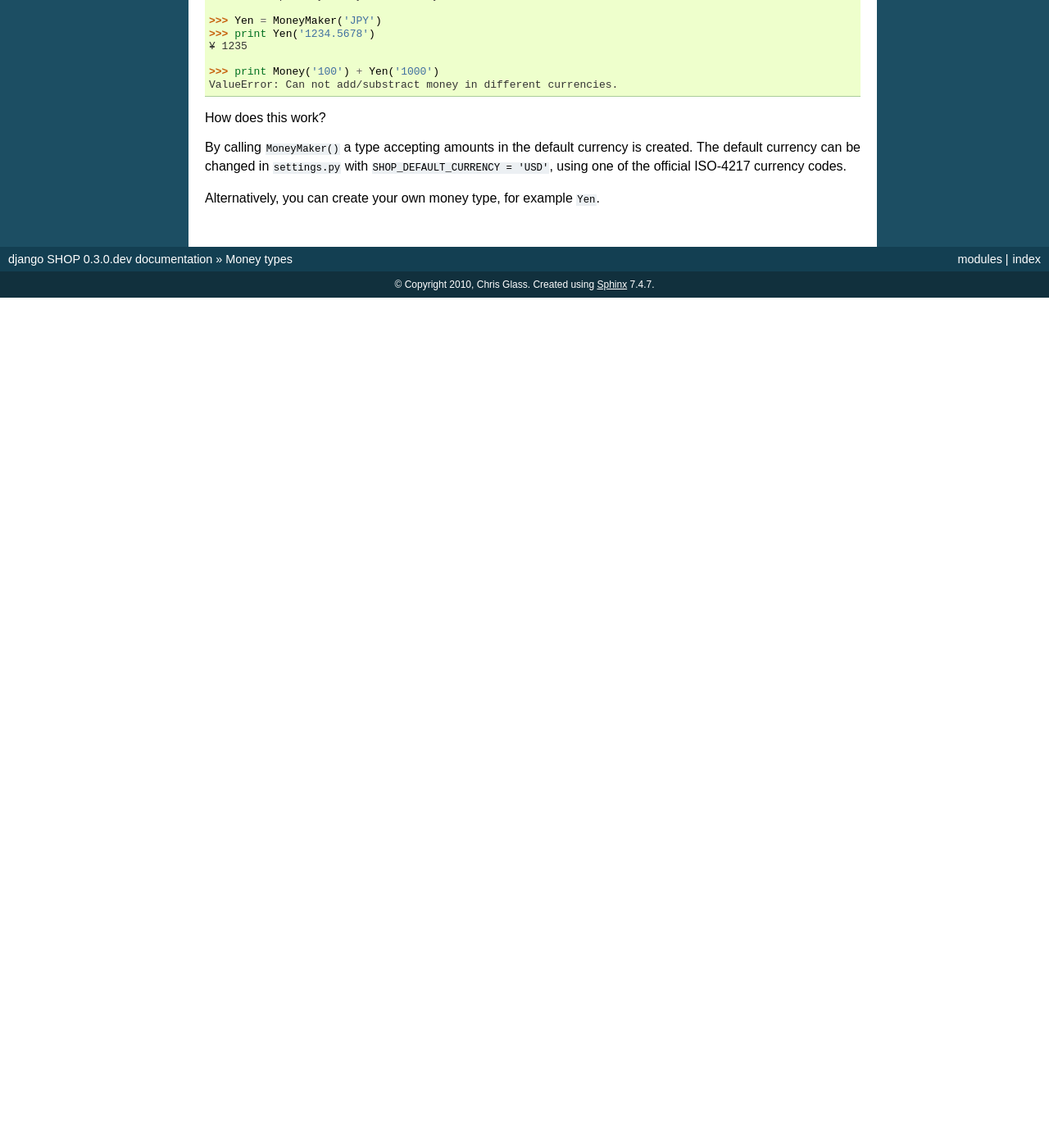
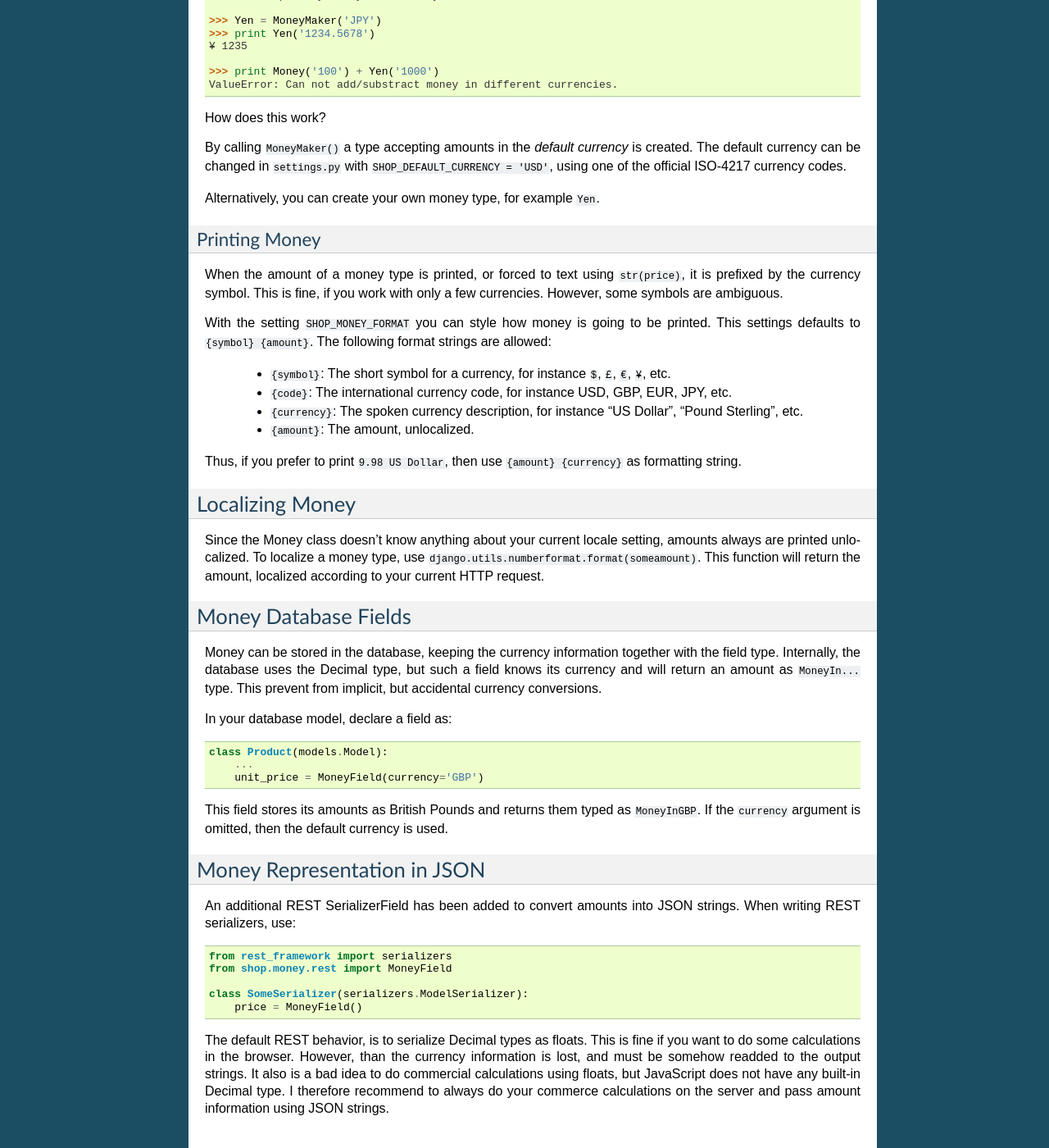
Before and after one commit to zootopia106/django-shop, a Sphinx documentation site: the page built from docs/money-types.rst, in a window 1280 px wide and 1400 px high, scrolled down 682 px. Shown: the whole window at 82% size. Built offline with Sphinx 7.4.7, drawn with Linux system fonts in a browser that asks for light colours; before the commit the page ends 1045 px from its top, so only the background shows below that; some of the changed text lies outside the part shown.

Commit message:
Finished first vs. of money types

```diff
--- a/docs/money-types.rst
+++ b/docs/money-types.rst
@@ -50,8 +50,75 @@ Create a Money type
 
 How does this work?
 
-By calling ``MoneyMaker()`` a type accepting amounts in the default currency is created. The default
-currency can be changed in ``settings.py`` with ``SHOP_DEFAULT_CURRENCY = 'USD'``, using one of the
-official ISO-4217 currency codes.
+By calling ``MoneyMaker()`` a type accepting amounts in the *default currency* is created.
+The default currency can be changed in ``settings.py`` with ``SHOP_DEFAULT_CURRENCY = 'USD'``,
+using one of the official ISO-4217 currency codes.
 
 Alternatively, you can create your own money type, for example ``Yen``.
+
+
+Printing Money
+--------------
+
+When the amount of a money type is printed, or forced to text using ``str(price)``, it is prefixed
+by the currency symbol. This is fine, if you work with only a few currencies. However, some symbols
+are ambiguous.
+
+With the setting ``SHOP_MONEY_FORMAT`` you can style how money is going to be printed. This
+settings defaults to ``{symbol} {amount}``. The following format strings are allowed:
+
+ * ``{symbol}``: The short symbol for a currency, for instance ``$``, ``£``, ``€``, ``¥``, etc.
+ * ``{code}``: The international currency code, for instance USD, GBP, EUR, JPY, etc.
+ * ``{currency}``: The spoken currency description, for instance “US Dollar”, “Pound Sterling”, etc.
+ * ``{amount}``: The amount, unlocalized.
+
+Thus, if you prefer to print ``9.98 US Dollar``, then use ``{amount} {currency}`` as formatting
+string.
+
+
+Localizing Money
+================
+
+Since the Money class doesn't know anything about your current locale setting, amounts always are
+printed unlocalized. To localize a money type, use ``django.utils.numberformat.format(someamount)``.
+This function will return the amount, localized according to your current HTTP request.
+
+
+Money Database Fields
+=====================
+
+Money can be stored in the database, keeping the currency information together with the field type.
+Internally, the database uses the Decimal type, but such a field knows its currency and will return
+an amount as ``MoneyIn...`` type. This prevent from implicit, but accidental currency conversions.
+
+In your database model, declare a field as:
+
+.. code-block:: python
+
+	class Product(models.Model):
+	    ...
+	    unit_price = MoneyField(currency='GBP')
+
+This field stores its amounts as British Pounds and returns them typed as ``MoneyInGBP``.
+If the ``currency`` argument is omitted, then the default currency is used.
+
+
+Money Representation in JSON
+============================
+
+An additional REST SerializerField has been added to convert amounts into JSON strings. When
+writing REST serializers, use:
+
+.. code-block:: python
+
+	from rest_framework import serializers
+	from shop.money.rest import MoneyField
+
+	class SomeSerializer(serializers.ModelSerializer):
+	    price = MoneyField()
+
+The default REST behavior, is to serialize Decimal types as floats. This is fine if you want to
+do some calculations in the browser. However, than the currency information is lost, and must
+be somehow readded to the output strings. It also is a bad idea to do commercial calculations using
+floats, but JavaScript does not have any built-in Decimal type. I therefore recommend to always
+do your commerce calculations on the server and pass amount information using JSON strings.
```
